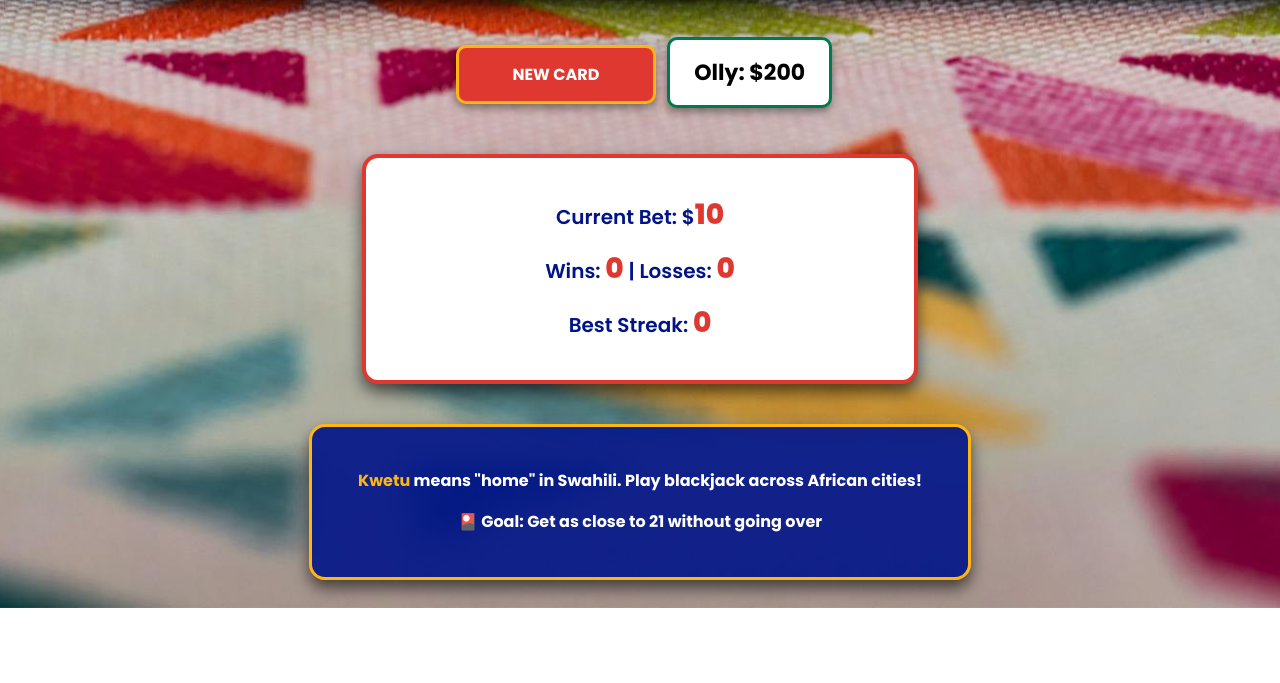
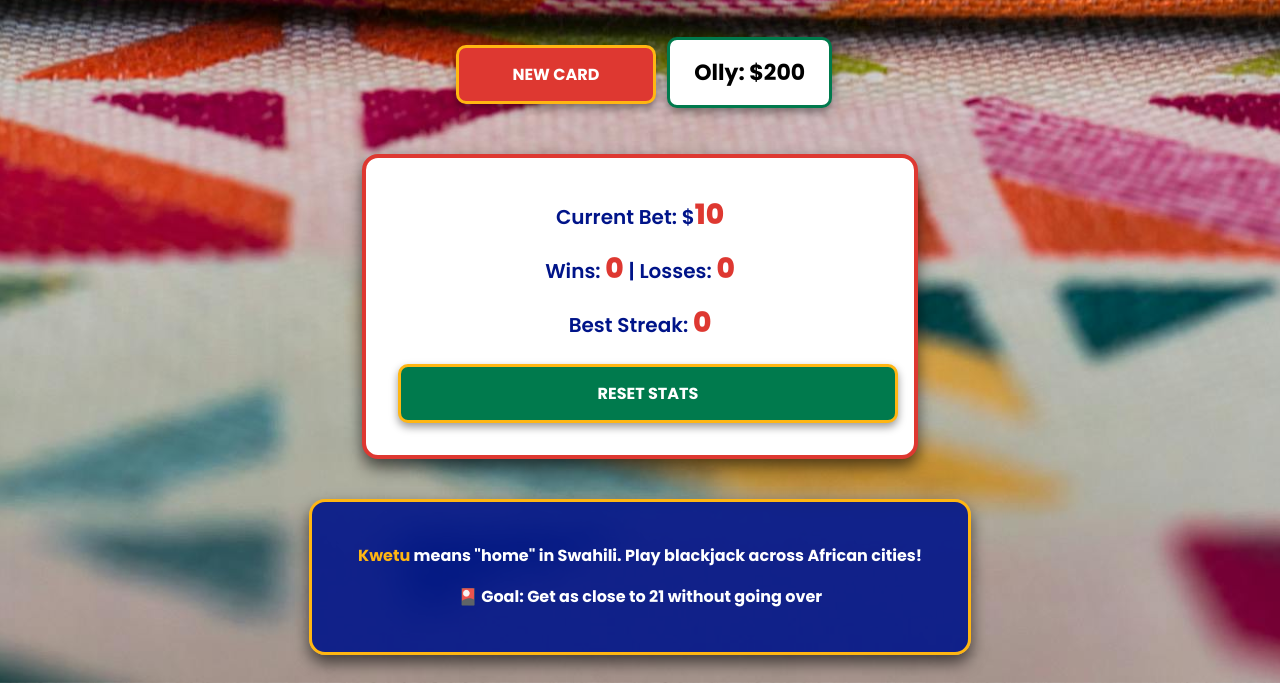
Before and after one commit to SheillaO/Kwetu-BlackJack-, a website built with Vite: page index.html in a window 1280 px wide. Shown: the part 599-1282 px from the top of the page. Before the commit the page ends 1207 px from the top, so only its background shows below. Built offline with nearby package versions, Linux system fonts and the light colour scheme.

Commit message:
Add reset-stats UI and resetStats handler
Add a RESET STATS button and implementation to clear stored game statistics. Changes:

- index.html: insert a new button with class "btn-reset" that calls resetStats().
- index.css: add .btn-reset styling (full width, green background, white text).
- index.js: normalize some formatting (semicolons), ensure loadStats() is invoked with a trailing semicolon, and add a new resetStats() function that clears wins, losses, current and best streaks, resets player.chips to 200, updates the UI via updateStats(), and updates the displayed streak element.

This enables users to manually reset persisted stats stored in localStorage and keeps styling consistent for the new control.

```diff
--- a/index.css
+++ b/index.css
@@ -194,6 +194,12 @@ button:active {
     color: #FFB612;
 }
 
+.btn-reset {
+    width: 100%;
+    background-color: #007A4D;
+    color: white;
+}
+
 /* Mobile Responsive */
 @media (max-width: 600px) {
     h1 {
--- a/index.html
+++ b/index.html
@@ -36,6 +36,7 @@
         <p>Wins: <span id="wins-el" class="stat-number">0</span> | Losses: <span id="losses-el"
                 class="stat-number">0</span></p>
                 <p>Best Streak: <span id="streak-el" class="stat-number">0</span></p>
+                <button class="btn-reset" onclick="resetStats()">RESET STATS</button>
     </div>
 
     <div class="info-box">
--- a/index.js
+++ b/index.js
@@ -150,18 +150,28 @@ function dealerTurn() {
 
 // When game ends, save stats
 function saveStats() {
-    localStorage.setItem("wins", wins)
-    localStorage.setItem("losses", losses)
-    localStorage.setItem("chips", player.chips)
+  localStorage.setItem("wins", wins);
+  localStorage.setItem("losses", losses);
+  localStorage.setItem("chips", player.chips);
 }
 
 // When page loads, restore stats
 function loadStats() {
-    wins = Number(localStorage.getItem("wins")) || 0
-    losses = Number(localStorage.getItem("losses")) || 0
-    player.chips = Number(localStorage.getItem("chips")) || 200
-    updateStats()
+  wins = Number(localStorage.getItem("wins")) || 0;
+  losses = Number(localStorage.getItem("losses")) || 0;
+  player.chips = Number(localStorage.getItem("chips")) || 200;
+  updateStats();
 }
 
 // Call on page load
-loadStats()
+loadStats();
+
+function resetStats() {
+  wins = 0;
+  losses = 0;
+  currentStreak = 0;
+  bestStreak = 0;
+  player.chips = 200;
+  updateStats();
+  streakEl.textContent = bestStreak;
+}
```
